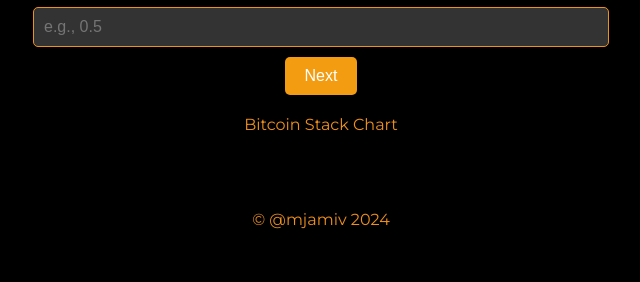
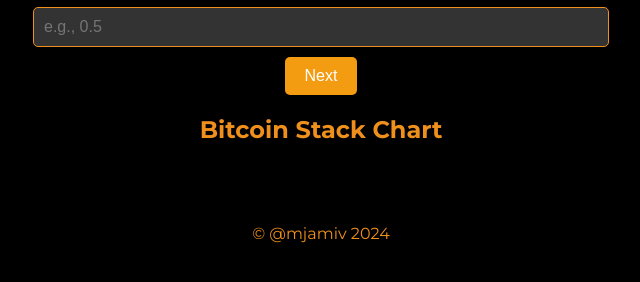
Before and after one commit to mjamiv/BTC-Stack-o-Meter, a plain HTML site: page index.html in a window 1280 px wide. Shown: the part 168-450 px from the top of the page, without its empty margins (319-959 px from the left). Drawn offline with nearby package versions, Linux system fonts and the light colour scheme.

Commit message:
Update index.html

```diff
--- a/index.html
+++ b/index.html
@@ -65,7 +65,7 @@
         </section>
 
         <section>
-            <p>Bitcoin Stack Chart</p>
+            <h2>Bitcoin Stack Chart</h2>
         </section>
 
 
```
